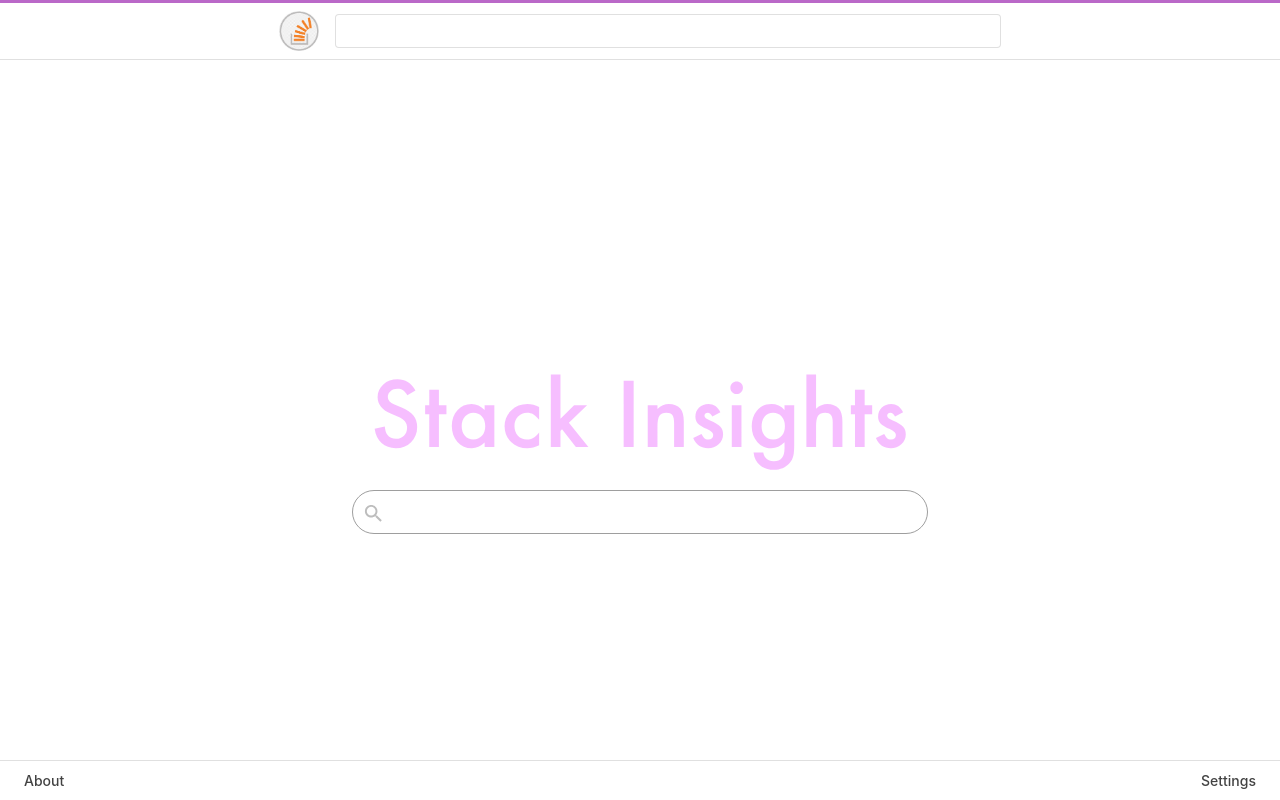
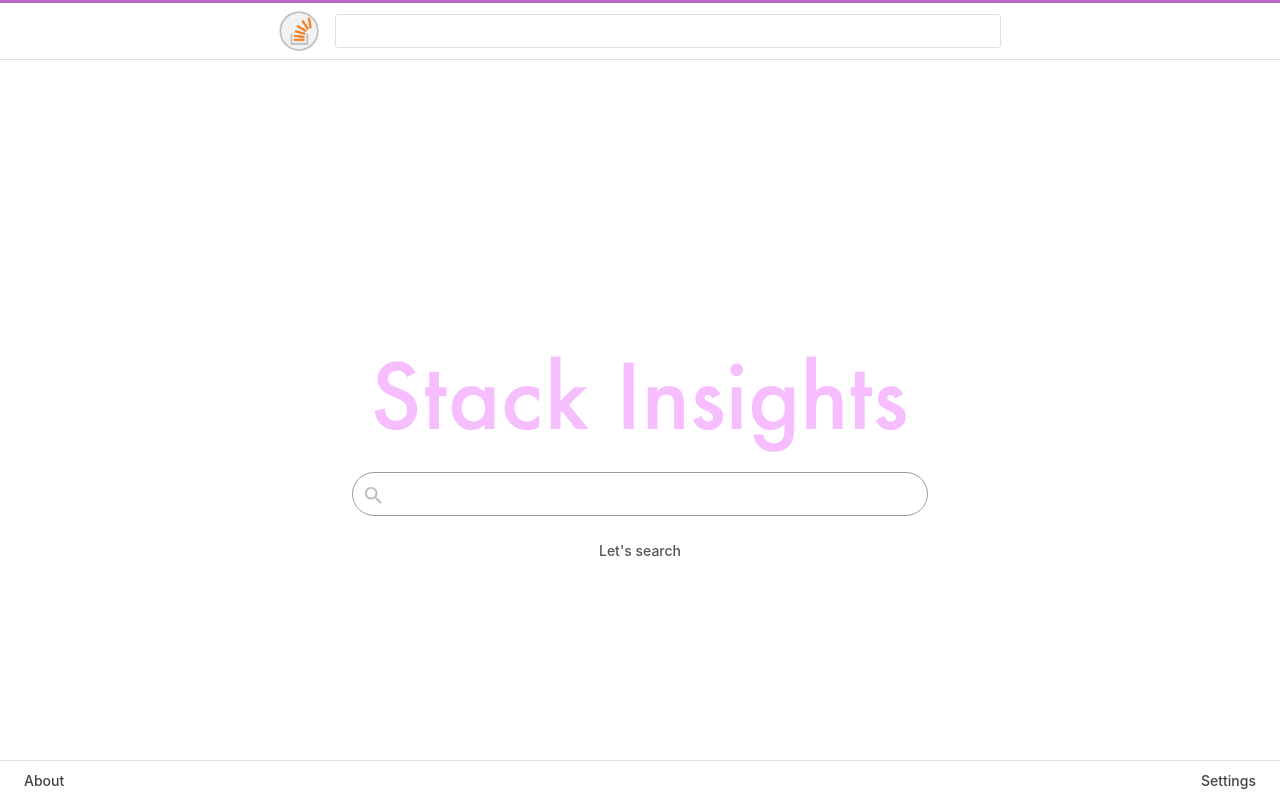
Before and after one commit to minhieuchu/stack-insights-frontend, a React (Vite) app: page / in a window 1280 px wide. Built offline with nearby package versions, Linux system fonts and the light colour scheme; the HTML template or start-up script is replaced by a standard one.

Commit message:
Add Search button

```diff
--- a/src/components/SearchBox/index.styles.ts
+++ b/src/components/SearchBox/index.styles.ts
@@ -54,3 +54,26 @@ export const LogoImage = styled("img")({
   top: "-7.25rem",
   left: "1.35rem",
 });
+
+export const SearchButton = styled("div")(({ theme }) => ({
+  position: "relative",
+  left: "50%",
+  width: "6.75rem",
+  height: "2.25rem",
+  display: "flex",
+  alignItems: "center",
+  justifyContent: "center",
+  fontSize: "0.875rem",
+  fontWeight: 500,
+  color: theme.palette.text.primary,
+  transform: "translate(-50%, 1rem)",
+  backgroundColor: theme.palette.background.paper,
+  borderRadius: "0.5rem",
+  boxSizing: "border-box",
+  opacity: 0.9,
+  cursor: "pointer",
+
+  "&:hover": {
+    border: `1px solid ${theme.palette.grey[700]}`,
+  },
+}));
--- a/src/components/SearchBox/index.tsx
+++ b/src/components/SearchBox/index.tsx
@@ -1,6 +1,7 @@
 import {
   LogoImage,
   SearchBoxContainer,
+  SearchButton,
   SearchIconStyled,
   SearchInput,
 } from "@/components/SearchBox/index.styles";
@@ -12,6 +13,7 @@ export function SearchBox() {
       <LogoImage alt="Logo" src={LogoSvg} />
       <SearchIconStyled />
       <SearchInput name="main-search-input" />
+      <SearchButton>{"Let's search"}</SearchButton>
     </SearchBoxContainer>
   );
 }
```
